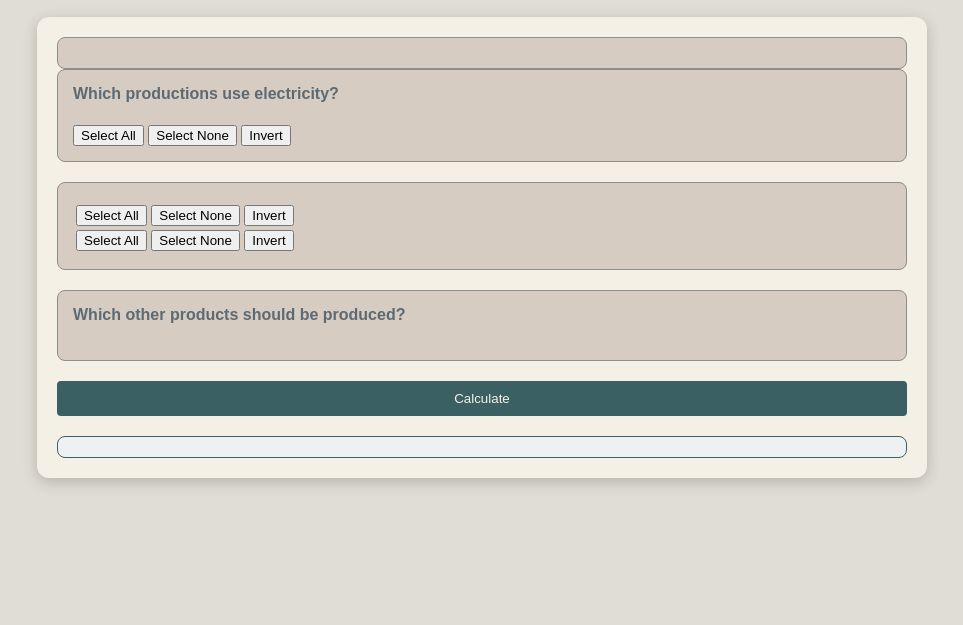
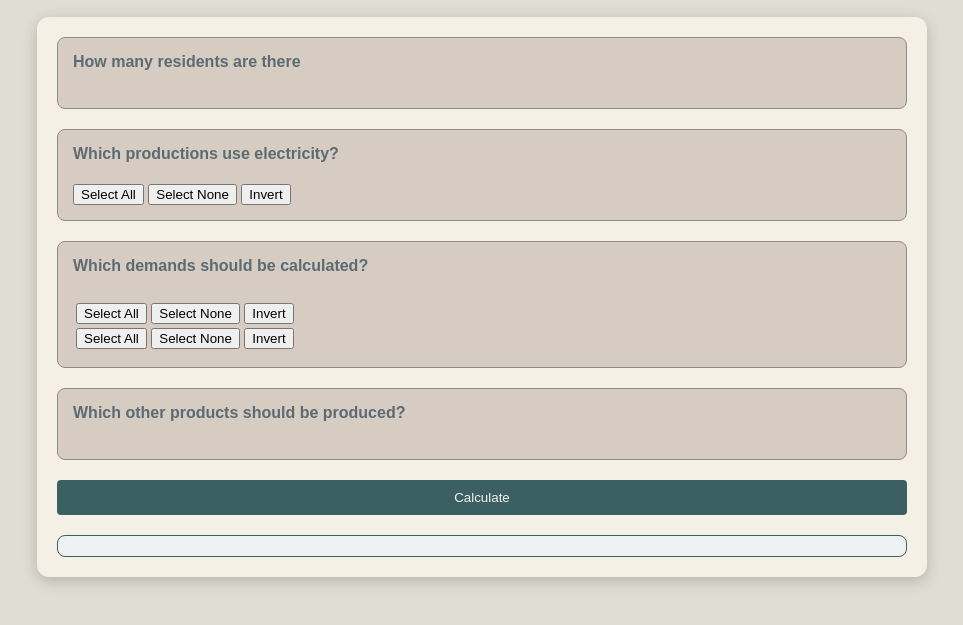
Before and after one commit to john-kick/anno-calculator, a website: page public/index.html in a window 1280 px wide. Shown: the part 81-706 px from the top of the page, without its empty margins (158-1121 px from the left). Drawn offline with Linux system fonts and the light colour scheme; no server answers.

Commit message:
Refactor HTML structure for demands section; add residents input and improve button organization

```diff
--- a/public/index.html
+++ b/public/index.html
@@ -10,8 +10,9 @@
   <div id="page-content">
     <form>
       <div id="selection-area">
-        <div>
-          <div id="residents"></div>
+        <div id="residents">
+          <h4>How many residents are there</h4>
+        </div>
         <div id="electricity-list">
           <h4>Which productions use electricity?</h4>
           <div id="electricity-buttons">
@@ -25,8 +26,9 @@
           </div>
           <div id="electricity"></div>
         </div>
-        </div>
-        <table id="demands">
+        <div id="demands">
+          <h4>Which demands should be calculated?</h4>
+          <table>
             <thead>
               <tr id="demand-table-title-wrapper">
                 <td></td>
@@ -61,6 +63,7 @@
               </tr>
             </tbody>
           </table>
+        </div>
         <div id="other-products">
           <h4>Which other products should be produced?</h4>
           <div></div>
--- a/public/script.js
+++ b/public/script.js
@@ -263,9 +263,9 @@ function createInputField(id, labelText, value = 0) {
   const label = document.createElement("label");
   label.htmlFor = id;
   label.innerText = capitalizeFirstLetter(labelText);
-  label.classList.add("worker-label");
 
   const wrapper = document.createElement("div");
+  wrapper.classList.add("number-input");
   wrapper.append(label, input);
   return wrapper;
 }
```
Lines whose indentation alone changed are shown as unchanged.
